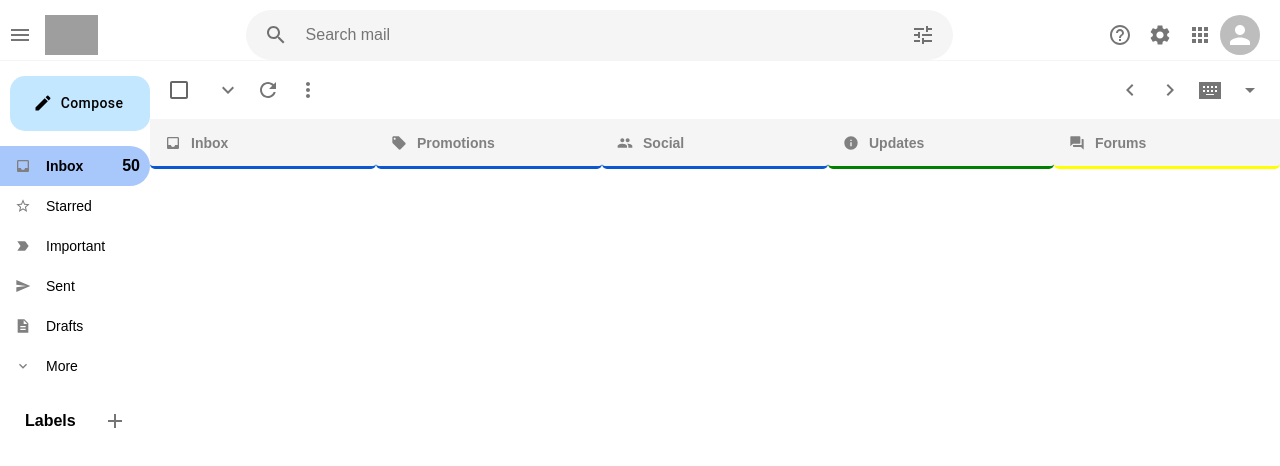
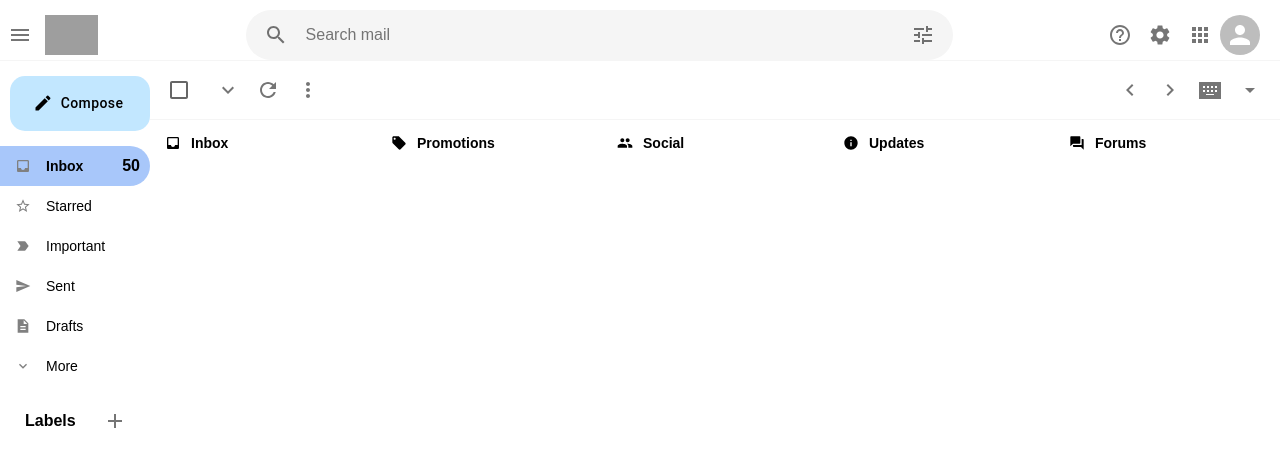
Before and after one commit to shahzaibsaleem665/Smail, a React (Create React App) app: page / in a window 1280 px wide. Shown: the top 466 px of the page. Built offline with nearby package versions, Linux system fonts and the light colour scheme; grey boxes are pictures that could not be loaded.

Commit message:
updated -v

```diff
--- a/src/App.css
+++ b/src/App.css
@@ -1,5 +1,7 @@
 .app {
     height: 100vh;
+    overflow: hidden;
+
 }
 .app__body {
     display: flex;
--- a/src/components/EmailList.js
+++ b/src/components/EmailList.js
@@ -51,11 +51,11 @@ function EmailList() {
         </div>
 
         <div className='emailList__sections'>
-            <Section Icon={InboxIcon} title="Inbox" selected={true} color="#0b57d0"/>
-            <Section Icon={LocalOfferIcon} title="Promotions"  color="#0b57d0"selected />
-            <Section Icon={PeopleIcon} title="Social" color="#0b57d0" selected />
-            <Section Icon={InfoIcon} title="Updates" color="green"  selected />
-            <Section Icon={ForumIcon} title="Forums" color="yellow"  selected />
+            <Section Icon={InboxIcon} title="Inbox" selected={true} />
+            <Section Icon={LocalOfferIcon} title="Promotions"  selected />
+            <Section Icon={PeopleIcon} title="Social" selected />
+            <Section Icon={InfoIcon} title="Updates"   selected />
+            <Section Icon={ForumIcon} title="Forums"   selected />
         </div>
     </div>
   )
--- a/src/components/Section.css
+++ b/src/components/Section.css
@@ -5,19 +5,24 @@
     padding: 15px;
     width: 100%;
     cursor: pointer;
-    color: gray !important;
+    color: black !important;
     border-width: 0 !important;
     font-family: sans-serif;
     font-size: 14px !important;
+    border-bottom:1px solid #0b57d0;
 }
 .section--active {
-    background-color: whitesmoke;
-    border-width: 3px !important;
+    background-color: white;
+    border-width: 0 !important;
     border-bottom-left-radius: 5px;
     border-bottom-right-radius: 5px;
-    color: black;
+
 }
 .section > .MuiSvgIcon-root {
     font-size: medium;
     padding-right: 10px;
 }
+.section:hover {
+    background: whitesmoke;
+    border-width: 3px !important;
+}
--- a/src/components/Section.js
+++ b/src/components/Section.js
@@ -5,7 +5,7 @@ function Section({Icon, title, color, selected}) {
   return (
     <div className={`section ${selected && "section--active"}`}
     style={{
-        borderBottom: `3px solid ${color}`, color: `${selected && color}`}}>
+        borderBottom: `3px solid "#0b57d0"`}}>
 
         <Icon />
         <h4>{title}</h4>
--- a/src/pages/Header.css
+++ b/src/pages/Header.css
@@ -3,7 +3,9 @@
     align-items: center;
     justify-content: space-between;
     border-bottom: 1px solid whitesmoke;
-  margin-top: 10px;
+    margin-top: 10px;
+
+
 }
 .header__left {
     display: flex;
--- a/src/pages/Sidebar.css
+++ b/src/pages/Sidebar.css
@@ -1,3 +1,6 @@
+.sidebar {
+
+}
 .sidebar__compose {
     margin-top: 15px !important;
     margin-bottom: 15px !important;
```
